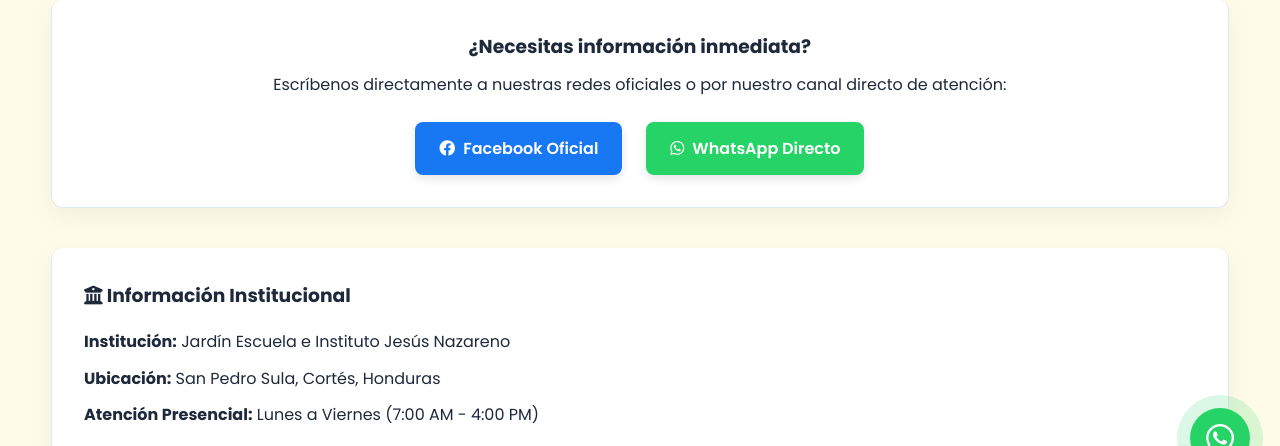
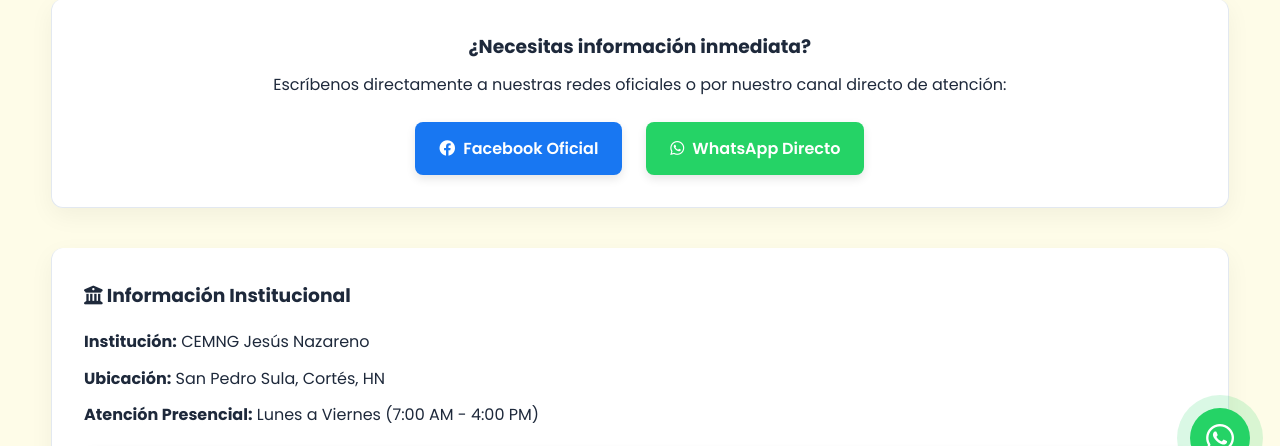
Before and after one commit to calebescobar122-oss/mi_portal_educativo, a Flask app: page /contacto in a window 1280 px wide. Shown: the part 302-748 px from the top of the page. Run offline with Flask 3, Linux system fonts and the light colour scheme.

Commit message:
Actualizar informacion institucional a CEMNG Jesus Nazareno y coordenadas de mapa

```diff
--- a/templates/contacto.html
+++ b/templates/contacto.html
@@ -73,10 +73,10 @@
         Información Institucional
       </h3>
       <p style="color: var(--text-main); margin-bottom: 0.6rem;">
-        <strong>Institución:</strong> Jardín Escuela e Instituto Jesús Nazareno
+        <strong>Institución:</strong> CEMNG Jesús Nazareno
       </p>
       <p style="color: var(--text-main); margin-bottom: 0.6rem;">
-        <strong>Ubicación:</strong> San Pedro Sula, Cortés, Honduras
+        <strong>Ubicación:</strong> San Pedro Sula, Cortés, HN
       </p>
       <p style="color: var(--text-main); margin-bottom: 1.2rem;">
         <strong>Atención Presencial:</strong> Lunes a Viernes (7:00 AM - 4:00
@@ -88,7 +88,7 @@
         style="border-radius: 10px; overflow: hidden; box-shadow: 0 4px 10px rgba(0,0,0,0.1); border: 1px solid #e0d5cb;"
       >
         <iframe
-          src="https://www.google.com/maps/embed?pb=!1m18!1m12!1m3!1d61538.16327318721!2d-88.0583125!3d15.5041725!2m3!1f0!2f0!3f0!3m2!1i1024!2i768!4f13.1!3m3!1m2!1s0x8f665b4c16a241b1%3A0x8e83348123284f23!2sSan%20Pedro%20Sula%2C%20Honduras!5e0!3m2!1ses!2s!4v1710000000000!5m2!1ses!2s"
+          src="https://www.google.com/maps/embed?pb=!1m18!1m12!1m3!1d3845.5!2d-88.025!3d15.505!2m3!1f0!2f0!3f0!3m2!1i1024!2i768!4f13.1!3m3!1m2!1s0x0%3A0x0!2zMTXCsDMwJzE4LjAiTiA4OMKwMSczMC4wIlc!5e0!3m2!1ses!2shn!4v1710000000000!5m2!1ses!2shn"
           width="100%"
           height="230"
           style="border:0;"
@@ -349,7 +349,6 @@
       const answer = button.nextElementSibling;
       const icon = button.querySelector(".faq-icon");
 
-      // Cerrar las demás pestañas abiertas (opcional, para una experiencia más limpia)
       document.querySelectorAll(".faq-answer").forEach((item) => {
         if (item !== answer) {
           item.style.maxHeight = null;
@@ -360,7 +359,6 @@
         }
       });
 
-      // Alternar la pestaña actual
       if (answer.style.maxHeight && answer.style.maxHeight !== "0px") {
         answer.style.maxHeight = "0px";
         answer.style.padding = "0 1.2rem";
```
